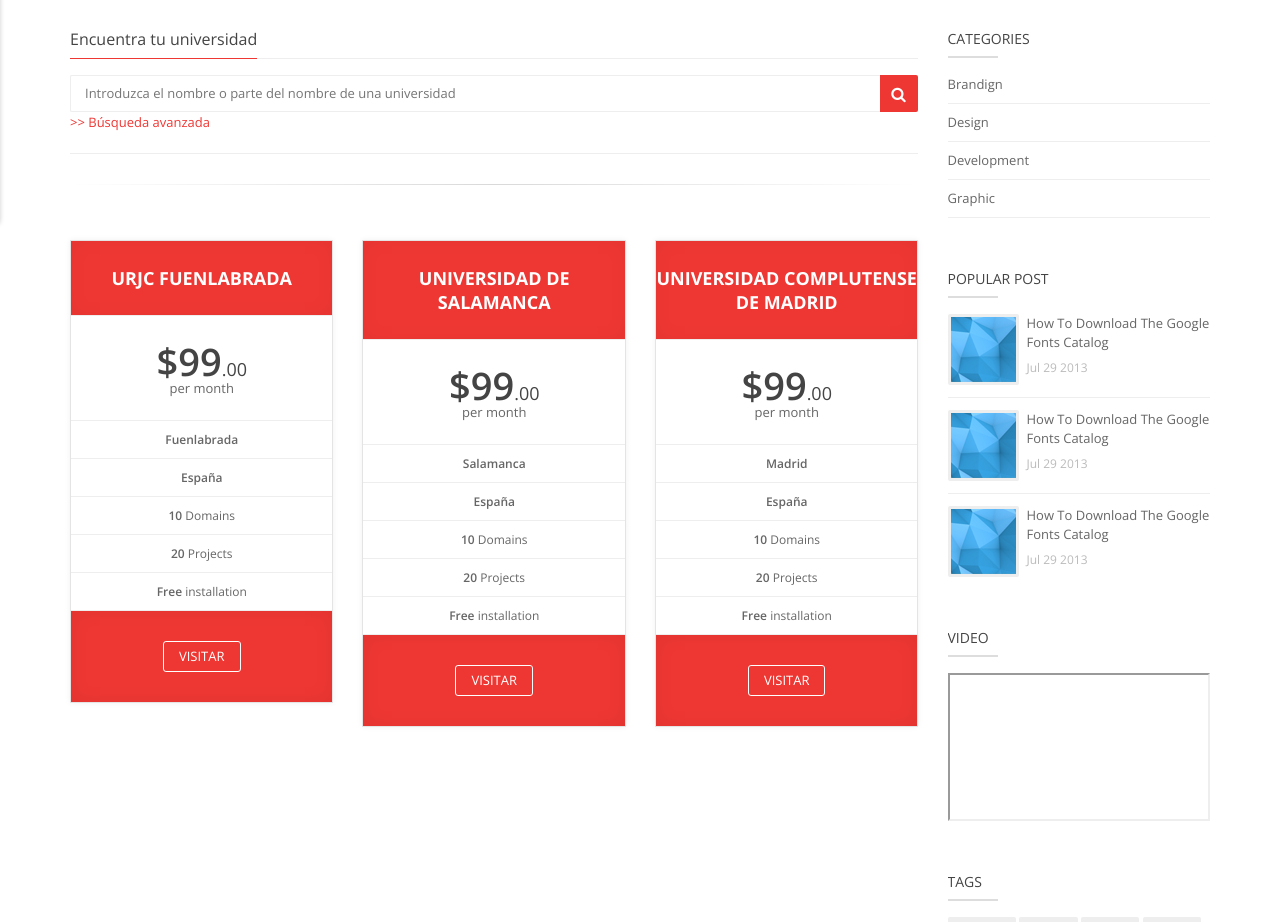
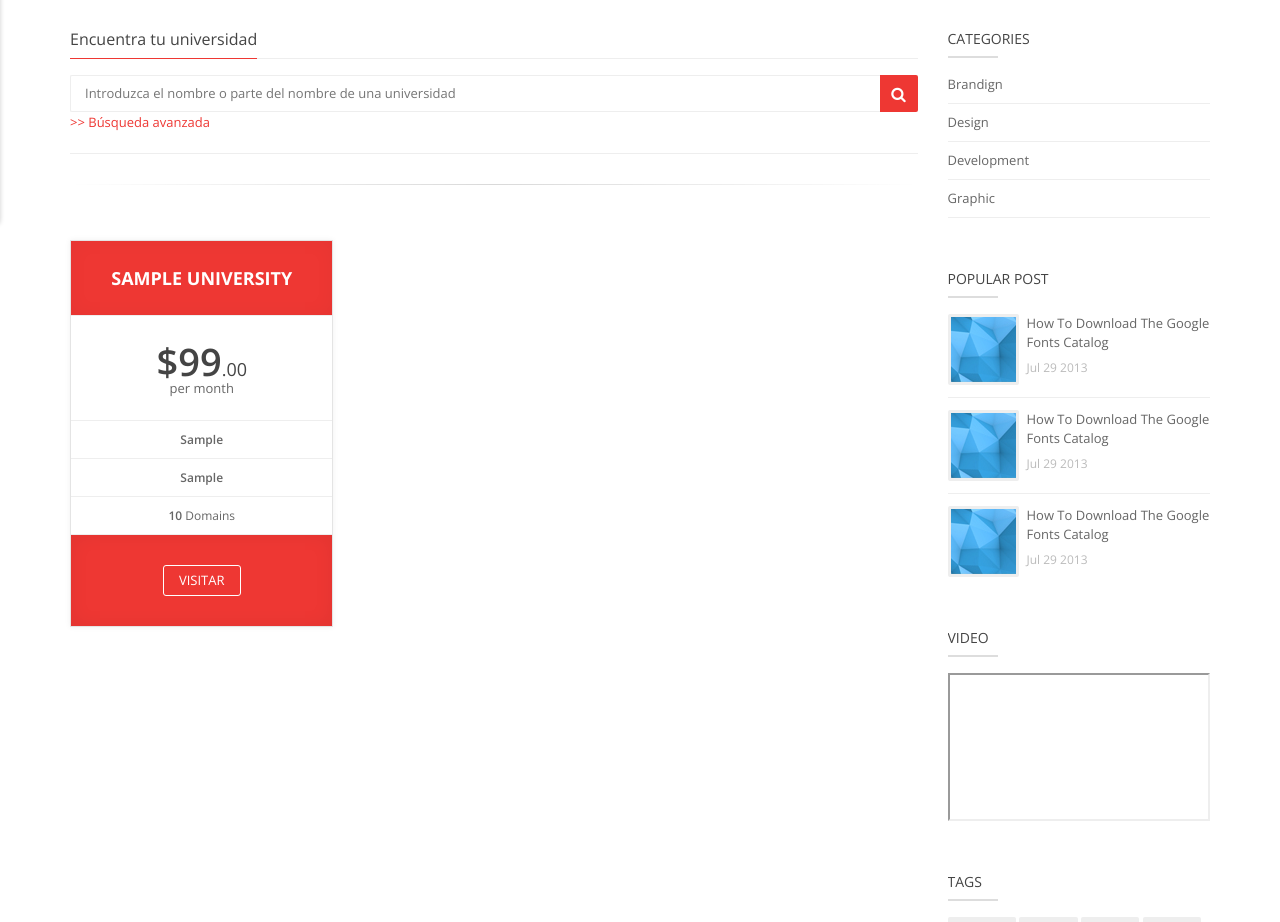
Before and after one commit to marved/erasmus, a Django app: page /universities in a window 1280 px wide. Shown: the part 315-1237 px from the top of the page. Run offline with Django 3.2, Linux system fonts and the light colour scheme; tables that the repository leaves empty hold one stand-in row (values such as "Sample post"); grey boxes are pictures that could not be loaded.

Commit message:
It show all universities in universities view

```diff
--- a/shareErasmus/templates/shareErasmus/pages/universities.html
+++ b/shareErasmus/templates/shareErasmus/pages/universities.html
@@ -70,11 +70,11 @@
         <div class="hr5" style="margin-top:30px; margin-bottom:45px;"></div>
 
         <div class="row pricing-tables">
-
+          {% for university in universities %}
           <div class="col-md-4 col-sm-4">
             <div class="pricing-table highlight-plan">
               <div class="plan-name">
-                <h3>URJC Fuenlabrada</h3>
+                <h3>{{university.name}}</h3>
               </div>
               <div class="plan-price">
                 <div class="price-value">$99<span>.00</span></div>
@@ -82,11 +82,9 @@
               </div>
               <div class="plan-list">
                 <ul>
-                  <li><strong>Fuenlabrada</strong></li>
-                  <li><strong>España</strong></li>
+                  <li><strong>{{university.city}}</strong></li>
+                  <li><strong>{{university.country}}</strong></li>
                   <li><strong>10</strong> Domains</li>
-                  <li><strong>20</strong> Projects</li>
-                  <li><strong>Free</strong> installation</li>
                 </ul>
               </div>
               <div class="plan-signup">
@@ -94,54 +92,8 @@
               </div>
             </div>
           </div>
+          {% endfor %}
 
-          <div class="col-md-4 col-sm-4">
-            <div class="pricing-table highlight-plan">
-              <div class="plan-name">
-                <h3>Universidad de Salamanca</h3>
-              </div>
-              <div class="plan-price">
-                <div class="price-value">$99<span>.00</span></div>
-                <div class="interval">per month</div>
-              </div>
-              <div class="plan-list">
-                <ul>
-                  <li><strong>Salamanca</strong></li>
-                  <li><strong>España</strong></li>
-                  <li><strong>10</strong> Domains</li>
-                  <li><strong>20</strong> Projects</li>
-                  <li><strong>Free</strong> installation</li>
-                </ul>
-              </div>
-              <div class="plan-signup">
-                <a href="#" class="btn-system btn-small border-btn">Visitar</a>
-              </div>
-            </div>
-          </div>
-
-          <div class="col-md-4 col-sm-4">
-            <div class="pricing-table highlight-plan">
-              <div class="plan-name">
-                <h3>Universidad Complutense de Madrid</h3>
-              </div>
-              <div class="plan-price">
-                <div class="price-value">$99<span>.00</span></div>
-                <div class="interval">per month</div>
-              </div>
-              <div class="plan-list">
-                <ul>
-                  <li><strong>Madrid</strong></li>
-                  <li><strong>España</strong></li>
-                  <li><strong>10</strong> Domains</li>
-                  <li><strong>20</strong> Projects</li>
-                  <li><strong>Free</strong> installation</li>
-                </ul>
-              </div>
-              <div class="plan-signup">
-                <a href="#" class="btn-system btn-small border-btn">Visitar</a>
-              </div>
-            </div>
-          </div>
 
         </div>
 
--- a/shareErasmus/views/views.py
+++ b/shareErasmus/views/views.py
@@ -1,5 +1,6 @@
 from django.shortcuts import render
 from django.views.generic import View
+from shareErasmus.models import University
 
 
 class HomeView(View):
@@ -15,7 +16,11 @@ class SignView(View):
 
 class UniversitiesView(View):
     def get(self, request):
-        return render(request, "pages/universities.html")
+        universities = University.objects.all().order_by('name')
+        context = {
+            'universities': universities
+        }
+        return render(request, "pages/universities.html", context)
 
 
 class ContactView(View):
```
